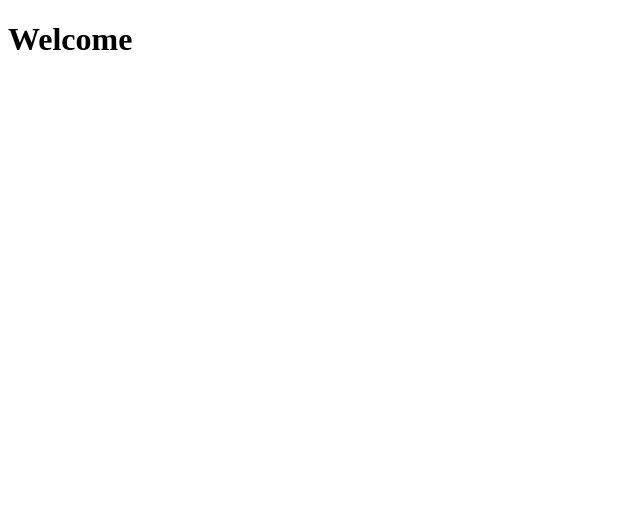
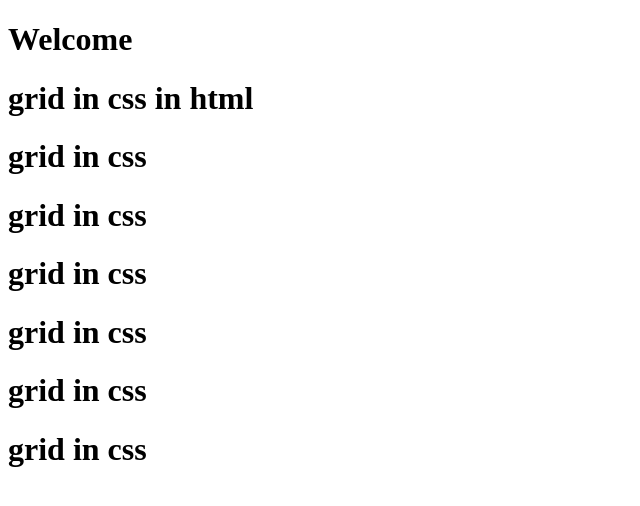
Before and after one commit to Aryanmridha13/WEBDEV13, a plain HTML site: page html/grid.html in a window 1280 px wide. Shown: the whole page, without its empty margins (0-640 px from the left). Drawn offline with Linux system fonts and the light colour scheme.

Commit message:
grid in html css

```diff
--- a/html/grid.html
+++ b/html/grid.html
@@ -8,5 +8,13 @@
 <body>
 
     <h1>Welcome </h1>
+
+    <h1>grid in css in html </h1>
+    <h1>grid in css </h1>
+    <h1>grid in css </h1>
+    <h1>grid in css </h1>
+    <h1>grid in css </h1>
+    <h1>grid in css </h1>
+    <h1>grid in css </h1>
 </body>
 </html>
```
